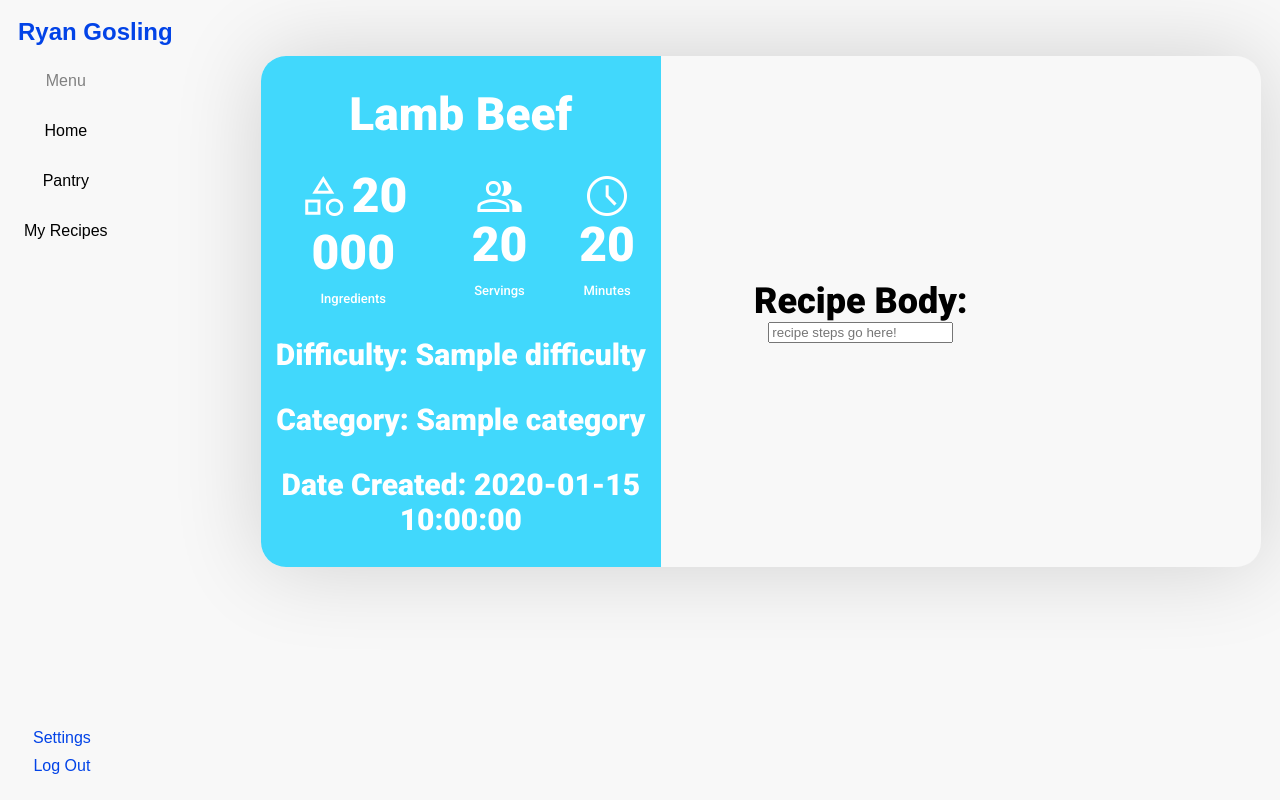
After one commit to icon2341/RecipeProject, a Flask app: template RecipeProject/templates/MyRecipes.html in a window 1280 px wide. The commit adds this page. Run offline with Flask 2, Linux system fonts and the light colour scheme; the template is opened without the code that fills it: most values are stand-ins (such as "Sample title", 1, 10 or a date in 2020); parts of the project's set-up code (start-up, migrations or seed data) failed here and were passed over.

Commit message:
Basic Recipie Template, Card, and card loader

```diff
--- a/RecipeProject/Routes.py
+++ b/RecipeProject/Routes.py
@@ -9,7 +9,7 @@ from flask import render_template, request, redirect
 from flask_login import login_user, login_required, logout_user, current_user
 
 from RecipeProject import app, bcrypt
-from RecipeProject.DatabaseEntities import get_user_by_username
+from RecipeProject.DatabaseEntities import get_user_by_username, User
 from RecipeProject.Forms import *
 
 
@@ -53,7 +53,7 @@ def SignUp():
             user.create_user()
             # flash(f"Welcome to Ryan Gosling {form.username.data}", "success")
 
-            return redirect("/Login")
+            return redirect("/Home")
 
     return render_template("SignUp.html", form=form)
 
@@ -64,12 +64,13 @@ def SignUp():
 def Pantry():
     return render_template("Pantry.html")
 
-
 @app.route("/Recipes")
 @login_required
 def Recipes():
     return render_template("Recipes.html")
-
+@app.route("/MyRecipes")
+def myRecpies():
+    return render_template("MyRecipes.html", user=current_user.data["username"])
 
 @app.route("/Home")
 @login_required
--- a/RecipeProject/static/css/MainStyle.css
+++ b/RecipeProject/static/css/MainStyle.css
@@ -4,7 +4,7 @@ html {
 }
 
 .content {
-    background-color: #f1f1f1;
+    background-color: #f8f8f8;
     margin: auto;
     width: 100%;
     height: 100%;
--- /dev/null
+++ b/RecipeProject/static/css/MyRecipes.css
@@ -0,0 +1,11 @@
+#cardBox {
+    margin-left: 20%;
+    text-align: center;
+    background: #f8f8f8;
+}
+
+#recipeTitle {
+    align-content: center;
+    text-align: center;
+    margin: auto auto;
+}
--- /dev/null
+++ b/RecipeProject/static/css/RecipeCard.css
@@ -0,0 +1,86 @@
+.recipeCard{
+    max-width: 1000px;
+    max-height: 650px;
+    flex-wrap: nowrap;
+    display: flex;
+    background: #f8f8f8;
+    border-radius: 25px;
+    flex-direction: row;
+    justify-content: left;
+    box-shadow: 0 0 88px 0 rgba(0, 0, 0, 0.1607843137254902);
+    overflow: hidden;
+    flex-grow: 1;
+    color: white;
+}
+.recipeElementsContainer {
+    max-width: 400px;
+    background: #41d8fc;
+
+}
+
+.material-symbols-outlined {
+    font-size: 48px;
+  font-variation-settings:
+  'FILL' 0,
+  'wght' 400,
+  'GRAD' 0,
+  'opsz' 48
+}
+
+.recipeMetrics {
+    display: flex;
+    flex-direction: row;
+    justify-content: space-around;
+}
+
+.recipeAttribute {
+    font-size: 48px;
+    font-weight: bold;
+    font-family: 'Roboto', sans-serif;
+    position: relative;
+    bottom: 8px;
+}
+.recipeTitle {
+    font-family: 'Roboto', sans-serif;
+    font-size: 46px;
+    font-weight: bold;
+}
+
+.recipeAttributeContainer {
+    margin-left: 10px;
+    margin-right: 10px;
+}
+
+.recipeDifficulty {
+    font-family: 'Roboto', sans-serif;
+    font-size: 30px;
+    margin-top: 30px;
+    font-weight: bold;
+}
+
+.recipeAttributeIdentifier {
+    font-family: 'Roboto', sans-serif;
+
+    font-size: small;
+}
+
+.recipeAttributeNumberBox {
+    display: block;
+    align-items: center;
+    vertical-align: middle;
+}
+
+.textEditor {
+    align-items: center;
+    justify-content: center;
+    display: flex;
+    flex-direction: column;
+    width: 400px;
+}
+
+.textEditorTitle {
+    font-family: 'Roboto', sans-serif;
+    font-weight: bold;
+    font-size: 36px;
+    color: black;
+}
--- /dev/null
+++ b/RecipeProject/templates/MyRecipes.html
@@ -0,0 +1,17 @@
+{% extends "Sidebar.html"%}
+
+{% block title %}
+Recipes
+{% endblock title %}
+
+
+{%block content %}
+
+<div class="content">
+    <link href="{{ url_for('static', filename='css/MyRecipes.css') }}" rel="stylesheet">
+
+    <div id="cardBox">
+        {% include "RecipeCard.html" %}
+    </div>
+</div>
+{% endblock content %}
--- /dev/null
+++ b/RecipeProject/templates/RecipeCard.html
@@ -0,0 +1,86 @@
+{% block content %}
+
+    {# THIS CARD NEEDS TO BE A blurred PICTURE #}
+<div class="recipeCard">
+
+    {# These are fonts #}
+    <div class="recipeElementsContainer">
+            <link rel="preconnect" href="https://fonts.googleapis.com">
+        <link rel="preconnect" href="https://fonts.gstatic.com" crossorigin>
+        <link href="https://fonts.googleapis.com/css2?family=Roboto:wght@500;900&display=swap" rel="stylesheet">
+    {#    These stylesheets are the iconography#}
+        <link rel="stylesheet" href="https://fonts.googleapis.com/css2?family=Material+Symbols+Outlined:opsz,wght,FILL,GRAD@20..48,100..700,0..1,-50..200" />
+        <link rel="stylesheet" href="https://fonts.googleapis.com/css2?family=Material+Symbols+Outlined:opsz,wght,FILL,GRAD@20..48,100..700,0..1,-50..200" />
+        <link rel="stylesheet" href="https://fonts.googleapis.com/css2?family=Material+Symbols+Outlined:opsz,wght,FILL,GRAD@20..48,100..700,0..1,-50..200" />
+        <link href="{{ url_for('static', filename='css/RecipeCard.css') }}" rel="stylesheet">
+
+        <h1 class="recipeTitle"> Lamb Beef </h1> {# PUT RECIPE TITLE VARIABLE HERE  #}
+        <div class="recipeMetrics">
+            <div class="recipeAttributeContainer">
+                <div class="recipeAttributeNumberBox">
+                    <span class="material-symbols-outlined">category</span>
+                    <a class="recipeAttribute"> 20 {{ numberIngredients }} </a> {# PUT REAL TIME HERE#}
+                </div>
+                <a class="recipeAttributeIdentifier"> Ingredients </a>
+            </div>
+            <div class="recipeAttributeContainer">
+                <div class="recipeAttributeNumberBox">
+                    <span class="material-symbols-outlined">group</span>
+                    <a class="recipeAttribute"> 20 </a>
+                </div>
+                <a class="recipeAttributeIdentifier"> Servings </a>
+            </div>
+            <div class="recipeAttributeContainer">
+                <div class="recipeAttributeNumberBox">
+                    <span class="material-symbols-outlined">schedule</span>
+                    <a class="recipeAttribute"> 20 </a> {# PUT REAL atrr HERE#}
+                </div>
+                <a class="recipeAttributeIdentifier"> Minutes </a>
+            </div>
+        </div>
+
+        <div class="recipeDifficulty">
+            Difficulty: {{ difficulty }}
+        </div>
+
+        <div class="recipeDifficulty">
+            Category: {{ category }}
+        </div>
+
+        <div class="recipeDifficulty" style="margin-bottom: 30px">
+            Date Created: {{ date_created }}
+        </div>
+    </div>
+        {# This is likely not flask compatible code below but I have still written the logic for you,
+    the input place holder should either be the current recipe OR nothing if there is no recipe currently, that way
+the user can edit#}
+    <div class="textEditor">
+        <a class="textEditorTitle"> Recipe Body: </a>
+        {%  if recipe_description  == "" %}
+            <label>
+                <input class="recipeBody" placeholder="recipe steps go here!" name="recipeBodyField">
+            </label>
+        {% else %}
+            <label>
+                <input class="recipeBody" placeholder="recipe steps go here!" name="recipeBodyField">
+            </label>
+        {% endif %}
+{#    <form action="" class="recipeBody" method="POST">#}
+                {# I HAVE NO IDEA HOW FORM WORKS I AM JSUT GONNA LEAVE THIS HERER #}
+{#                {{ form.hidden_tag() }}#}
+{#                {{ form.username.label(class="labelText") }}#}
+{#                {{ form.username() }}<br>#}
+{#                {{ form.email.label(class="labelText") }}#}
+{#                {{ form.email() }}<br>#}
+{#                {{ form.password.label(class="labelText") }}#}
+{#                {{ form.password() }}<br>#}
+{#                {{ form.confirm_password.label(class="labelText") }}#}
+{#                {{ form.confirm_password() }}<br>#}
+{#                {{ form.submit(class="loginSignUpButton") }}#}
+{#                {{ form }}#}
+{#    </form>#}
+{##}
+    </div>
+
+</div>
+{% endblock content %}
--- a/RecipeProject/templates/Sidebar.html
+++ b/RecipeProject/templates/Sidebar.html
@@ -15,7 +15,7 @@
         <div class="top">Menu</div>
         <a class="item" href="/Home">Home</a>
         <a class="item" href="/Pantry">Pantry</a>
-        <a class="item" href="/Recipes">My Recipes</a>
+        <a class="item" href="/MyRecipes">My Recipes</a>
 
         <div class="bottom">
             <div class="accountLabel">{{ user }}</div>
--- a/run.py
+++ b/run.py
@@ -16,4 +16,4 @@ pip install flask-wtf flask wtforms flask_sqlalchemy SQLAlchemy
 from RecipeProject import app
 
 if __name__ == "__main__":
-    app.run(host='0.0.0.0')
+    app.run(host='0.0.0.0', debug=True)
```
